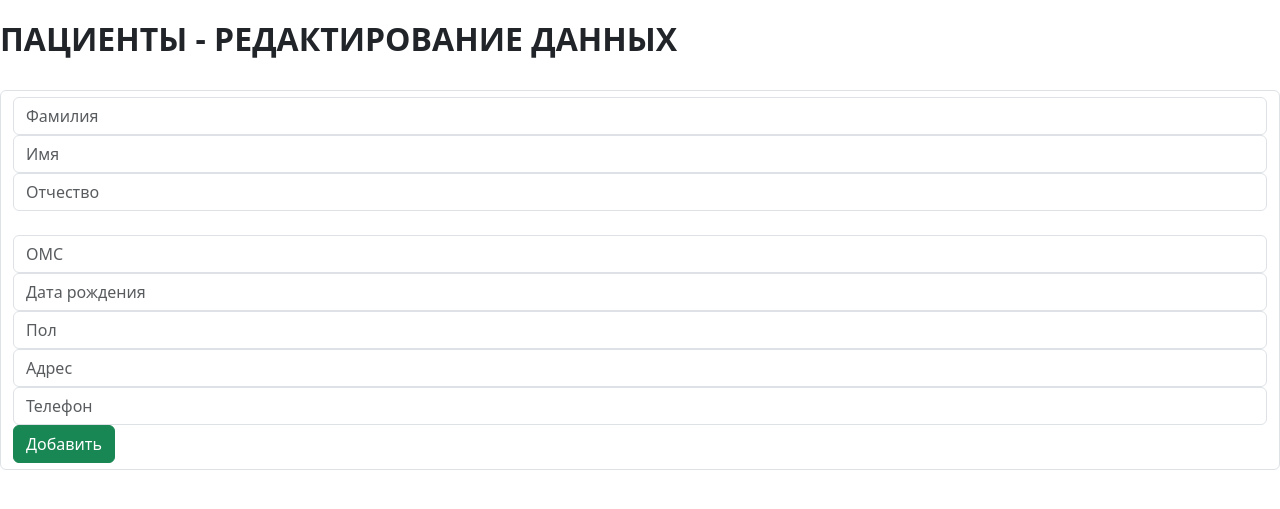
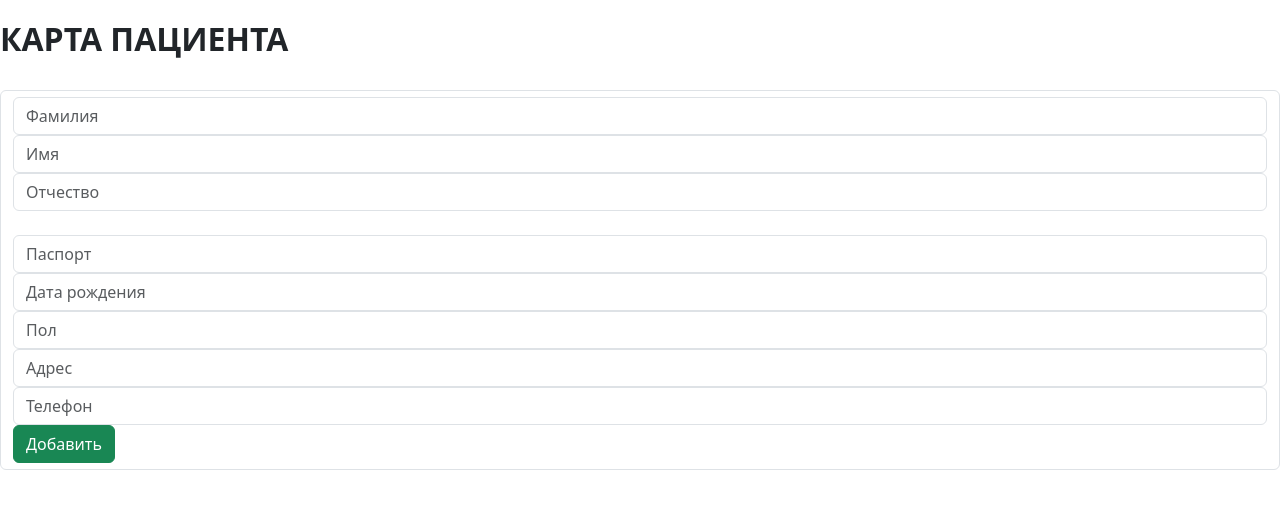
Before and after one commit to IrinaBezmaternykh/The-registry-of-the-polyclinic, a Flask app: page /patients-edit in a window 1280 px wide. Shown: the part 56-565 px from the top of the page. Run offline with Flask 3, Linux system fonts and the light colour scheme.

Commit message:
Update patients-edit.html

```diff
--- a/templates/patients-edit.html
+++ b/templates/patients-edit.html
@@ -1,11 +1,11 @@
 {% extends 'base.html' %}
 
 {% block title %}
-Пациенты - ред.
+Создание карты пациента
 {% endblock %}
 
 {% block h1 %}
-Пациенты - редактирование данных
+Карта пациента
 {% endblock %}
 
 {% block body %}
@@ -14,7 +14,7 @@
     <input class="form-control" type="text" name="lastname" placeholder="Фамилия">
     <input class="form-control" type="text" name="firstname" placeholder="Имя">
     <input class="form-control" type="text" name="patrname" placeholder="Отчество"><br>
-    <input class="form-control" type="text" name="oms" placeholder="ОМС">
+    <input class="form-control" type="text" name="oms" placeholder="Паспорт">
     <input class="form-control" type="text" name="birthday" placeholder="Дата рождения">
     <input class="form-control" type="text" name="sex" placeholder="Пол">
     <input class="form-control" type="text" name="adress" placeholder="Адрес">
```
